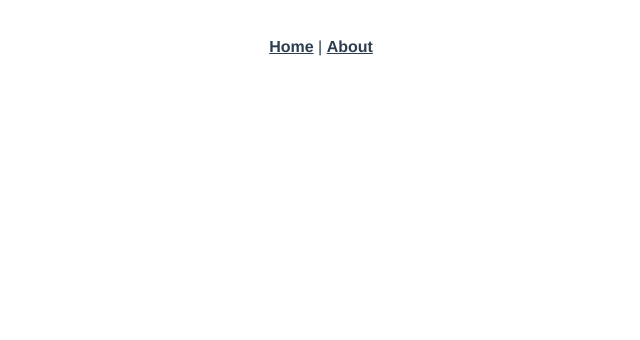
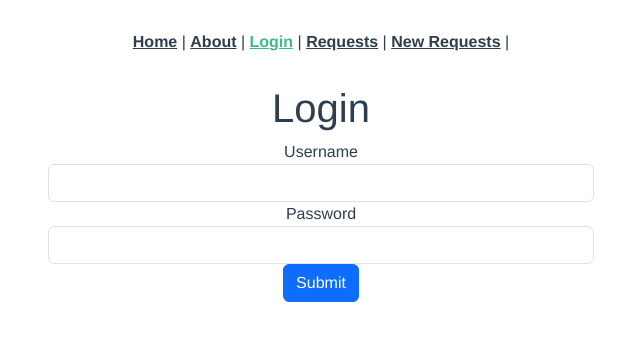
Before and after one commit to MartyFibghtov/kernel-housing, a Vue app in the folder frontend/: page /login in a window 1280 px wide. Before the commit this address had no page. Shown: the top 340 px of the page, without its empty margins (319-959 px from the left). Built offline with nearby package versions, Linux system fonts and the light colour scheme.

Commit message:
#16 Created basic entrance request views, added method for loading all additional entrance request data. Added login method

```diff
--- a/frontend/package.json
+++ b/frontend/package.json
@@ -10,8 +10,9 @@
   },
   "dependencies": {
     "axios": "^1.3.4",
-    "bootstrap": "^5.2.3",
+    "bootstrap": "^5.3.0-alpha1",
     "core-js": "^3.8.3",
+    "js-cookie": "^3.0.1",
     "vue": "^3.2.13",
     "vue-router": "^4.0.3"
   },
--- a/frontend/src/API/HousingApi.js
+++ b/frontend/src/API/HousingApi.js
@@ -1,7 +1,9 @@
 import axios from 'axios';
+import Cookies from 'js-cookie'
 
 class HousingApi {
     constructor() {
+        this.token = Cookies.get('token')
         this.apiBaseUrl = "http://127.0.0.1:8000/";
         this.authToken = "3e5fa5ad3a05dde03edb3958c729308f8beaba90";
     }
@@ -11,13 +13,21 @@ class HousingApi {
         return headers;
     }
 
-    async getToken(username, password) {
+    async login(username, password) {
         const url = `${this.apiBaseUrl}/api/token-auth/`;
         const headers = { 'Content-Type': 'application/json' };
         const body = JSON.stringify({ username, password });
         const response = await fetch(url, { method: 'POST', headers, body });
         const data = await response.json();
+        console.log(data.token)
+        // Set token to cookie
+        Cookies.set('token', data.token)
         return data.token;
+    }
+
+    async logout(){
+        Cookies.remove('token');
+        this.token = null;
     }
 
     async getAllCars() {
@@ -65,7 +75,6 @@ class HousingApi {
         return data.result;
     }
 
-
     async getAllEntranceRequests(periodStart = null, periodEnd = null) {
         const url = new URL(`${this.apiBaseUrl}/api/entrance-request/get-all/`);
         if (periodStart) {
@@ -80,11 +89,28 @@ class HousingApi {
         return data.result;
     }
 
+    async getAllEntranceRequestsWithSubdata(periodStart = null, periodEnd = null) {
+        var ers = await this.getAllEntranceRequests(periodStart = null, periodEnd = null);
+        console.log(ers)
+        var personalAccounts = await this.getAllPersonalAccounts();
+        console.log(personalAccounts)
+        var cars = await this.getAllCars();
+        console.log(cars)
+
+        ers.forEach(er => {
+            console.log(er)
+            er.car = cars.find(element => element.id === er.car)
+            er.request_account = personalAccounts.find(element => element.id === er.request_account)
+        });
+
+        return ers;
+    }
+
     async getEntranceRequestById(id) {
         const url = `${this.apiBaseUrl}/api/entrance-request/get-by-id?id=${id}`;
         const headers = this.getAuthorizationHeader();
         const response = await axios.get(url, { headers });
-        return response.data;
+        return response.result;
     }
 
     async createEntranceRequest(request_account, car, is_car, is_paid, note) {
@@ -92,15 +118,24 @@ class HousingApi {
         const headers = this.getAuthorizationHeader();
         const data = { request_account, car, is_car, is_paid, note };
         const response = await axios.post(url, data, { headers });
-        return response.data;
+        return response.result;
     }
 
     async deleteEntranceRequestById(id) {
         const url = `${this.apiBaseUrl}/api/entrance-request/delete-by-id?id=${id}`;
         const headers = this.getAuthorizationHeader();
         const response = await axios.delete(url, { headers });
-        return response.data;
+        return response.result;
     }
+
+    async getAllPersonalAccounts() {
+        const url = `${this.apiBaseUrl}/api/address/personal-account/get-all/`;
+        const headers = this.getAuthorizationHeader();
+        const response = await fetch(url, { headers });
+        const data = await response.json();
+        return data.result;
+    }
+
 }
 
 export default HousingApi;
--- a/frontend/src/App.vue
+++ b/frontend/src/App.vue
@@ -1,7 +1,10 @@
 <template>
   <nav>
-    <router-link to="/">Home</router-link> |
-    <router-link to="/about">About</router-link>
+      <router-link to="/">Home</router-link> |
+      <router-link to="/about">About</router-link> |
+      <router-link to="/login">Login</router-link> |
+      <router-link to="/entrance-request/all">Requests</router-link> |
+      <router-link to="/entrance-request/create">New Requests</router-link> |
   </nav>
   <router-view />
 </template>
--- a/frontend/src/main.js
+++ b/frontend/src/main.js
@@ -2,4 +2,8 @@ import { createApp } from "vue";
 import App from "./App.vue";
 import router from "./router";
 
+// import './registerServiceWorker'
+import 'bootstrap/dist/css/bootstrap.css'
+import 'bootstrap/dist/js/bootstrap.js'
+
 createApp(App).use(router).mount("#app");
--- a/frontend/src/router/index.js
+++ b/frontend/src/router/index.js
@@ -20,6 +20,10 @@ const routes = [
     path: "/entrance-request/all",
     component: () => import("../views/ErsView.vue"),
   },
+  {
+    path: "/login",
+    component: () => import("../views/LoginView.vue"),
+  },
 ];
 
 const router = createRouter({
--- a/frontend/src/views/ErsView.vue
+++ b/frontend/src/views/ErsView.vue
@@ -1,23 +1,88 @@
+<!-- <form @submit.prevent="submitForm">
+  <div class="form-group">
+    <label for="periodStart">Period Start</label>
+    <input
+      type="date"
+      class="form-control"
+      id="periodStart"
+      v-model="periodStart"
+    />
+  </div>
+  <div class="form-group">
+    <label for="periodEnd">Period End</label>
+    <input
+      type="date"
+      class="form-control"
+      id="periodEnd"
+      v-model="periodEnd"
+    />
+  </div>
+  <button type="submit" class="btn btn-primary">Submit</button>
+</form> -->
+
+
 <template>
-  <h1>CAr</h1>
-  <button @click="test">BUTTON</button>
+  <div class="container md">
+    <div class="row">
+      <div class="col">
+        <h1>Entrance Requests</h1>
+        <table class=" table">
+          <thead>
+            <tr>
+              <th>ID</th>
+              <th>Date Created</th>
+              <th>Is Car</th>
+              <th>Is Paid</th>
+              <th>Note</th>
+              <th>Request Account</th>
+              <th>Car</th>
+              <th>Human</th>
+            </tr>
+          </thead>
+          <tbody>
+            <tr v-for="request in requests" :key="request.id">
+              <td>{{ request.id }}</td>
+              <td>{{ request.date_created }}</td>
+              <td>{{ request.is_car }}</td>
+              <td>{{ request.is_paid }}</td>
+              <td>{{ request.note }}</td>
+              <td>{{ request.request_account.address_name }}</td>
+              <td>{{ request.car.car_number }}</td>
+              <td>{{ request.human }}</td>
+            </tr>
+          </tbody>
+        </table>
+      </div>
+    </div>
+  </div>
 </template>
+
 
 <script>
 import HousingApi from "@/API/HousingApi";
 
-const apiBaseUrl = "http://127.0.0.1:8000/";
-
 export default {
-  name: "ErsView",
-  components: {},
+  data() {
+    return {
+      periodStart: null,
+      periodEnd: null,
+      requests: [],
+    };
+  },
+  mounted() {
+    this.loadRequests();
+  },
   methods: {
-    async test() {
-      console.log("called")
-      const gateRequestManager = new HousingApi();
-      // Get all cars
-      const cars = await gateRequestManager.getAllCars();
-      console.log(cars);
+    async loadRequests() {
+      console.log("called");
+      try {
+        var housingApi = new HousingApi();
+        const response = await housingApi.getAllEntranceRequestsWithSubdata();
+        this.requests = response;
+        console.log(this.response);
+      } catch (error) {
+        console.error(error);
+      }
     },
   },
 };
--- /dev/null
+++ b/frontend/src/views/LoginView.vue
@@ -0,0 +1,55 @@
+<template>
+  <div class="container">
+    <div class="row justify-content-center">
+      <div class="col-md-6">
+        <h1>Login</h1>
+        <form @submit.prevent="submitForm">
+          <div class="form-group">
+            <label for="username">Username</label>
+            <input
+              type="text"
+              class="form-control"
+              id="username"
+              v-model="username"
+            />
+          </div>
+          <div class="form-group">
+            <label for="password">Password</label>
+            <input
+              type="password"
+              class="form-control"
+              id="password"
+              v-model="password"
+            />
+          </div>
+          <button type="submit" class="btn btn-primary">Submit</button>
+        </form>
+      </div>
+    </div>
+  </div>
+</template>
+
+<script>
+
+import HousingApi from '@/API/HousingApi';
+
+export default {
+  data() {
+    return {
+      username: '',
+      password: '',
+    };
+  },
+  methods: {
+	async submitForm() {
+		var housingApi = new HousingApi()
+		try {
+			await housingApi.login(this.username, this.password)
+		} catch (error) {
+			console.error(error)
+		}
+	}
+  }
+}
+
+</script>
```
Also changed, not shown: 1 other file (tests, documents, lock files or other folders).
